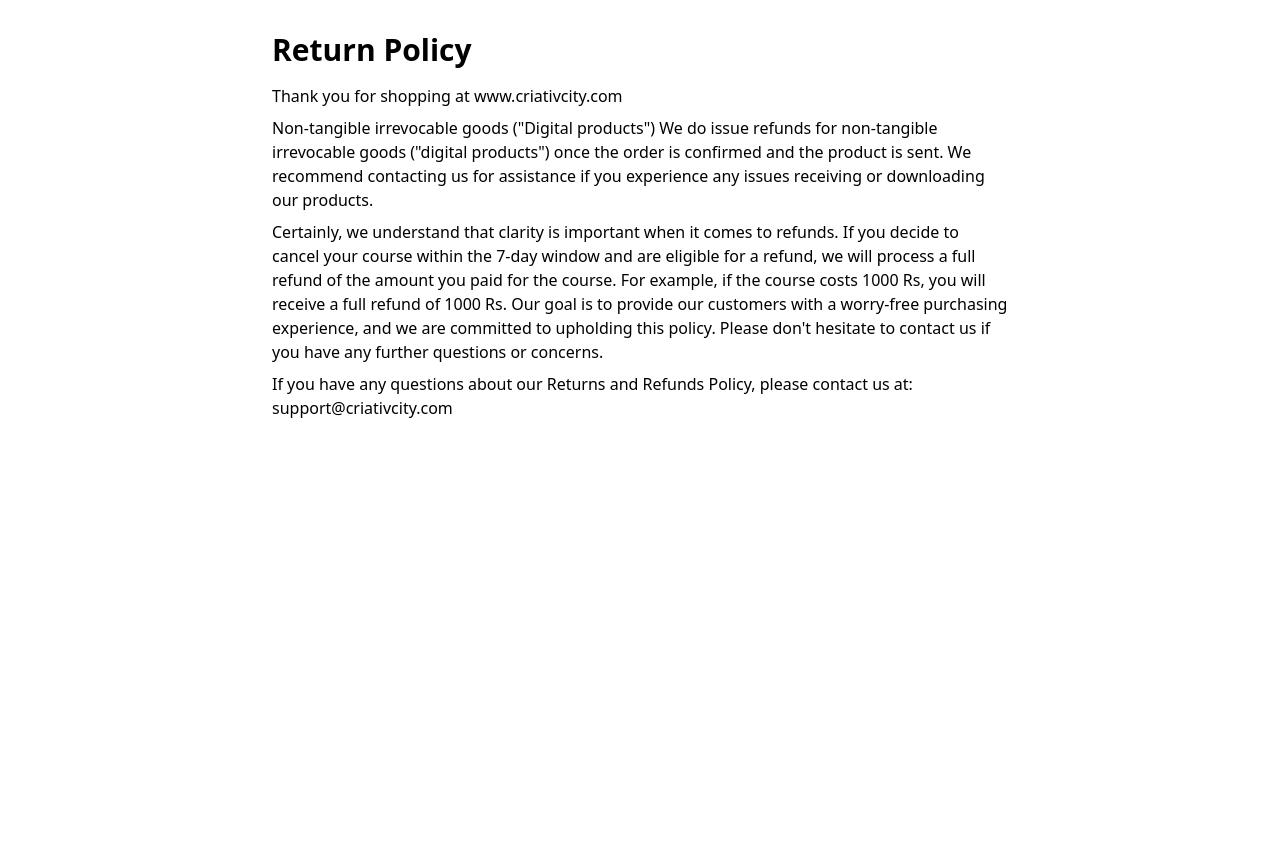
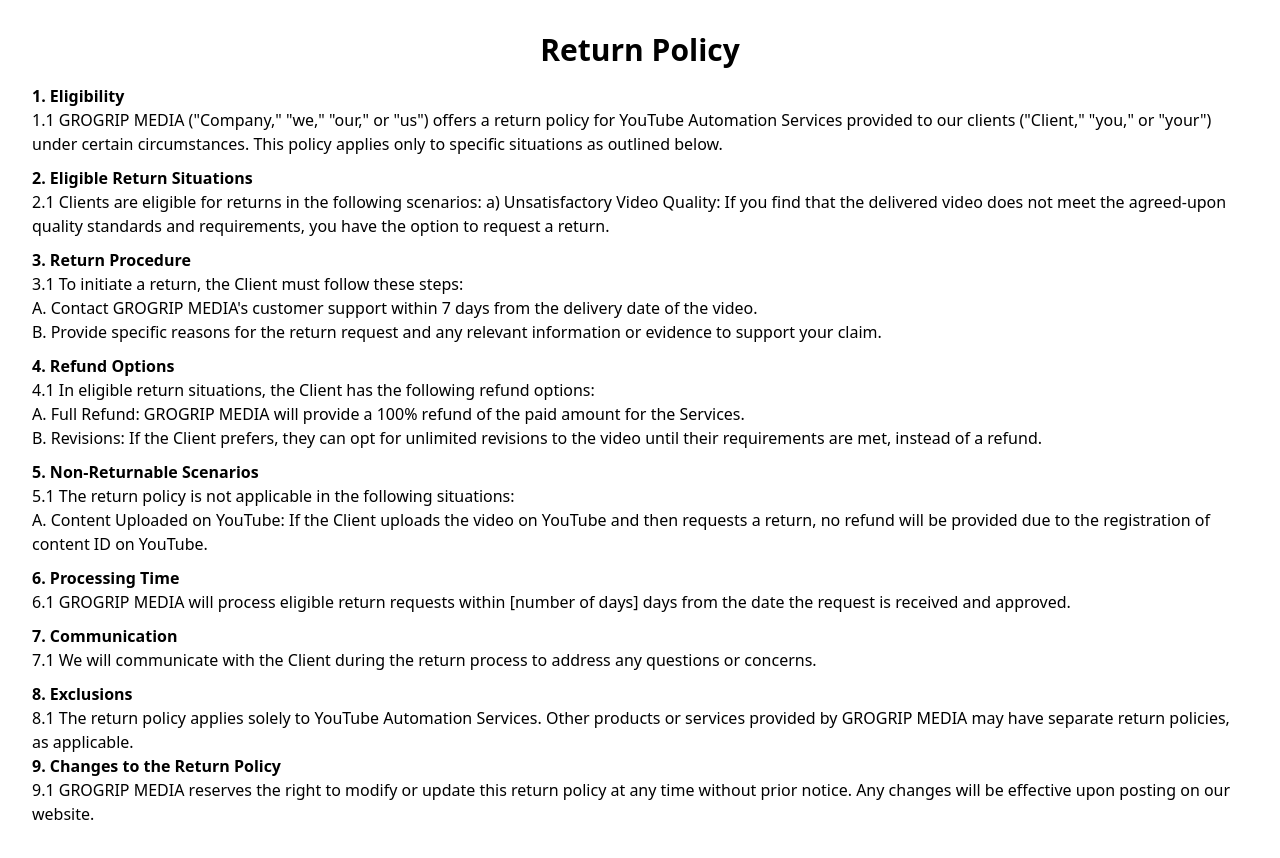
Before and after one commit to raj-bhai/grogrip, a Next.js app: page /returnPolicy in a window 1280 px wide. Before the commit the page ends 800 px from the top, so only its background shows below. Built offline with nearby package versions, Linux system fonts and the light colour scheme.

Commit message:
return-policy

```diff
--- a/pages/returnPolicy/index.js
+++ b/pages/returnPolicy/index.js
@@ -7,30 +7,91 @@
         <div className="flex flex-col items-center h-screen" style={{ height: "100vh" }} >
             <Head>
                 <title>Return Policy</title>
-                <meta name="description" content="Criativcity Return Policy" />
+                <meta name="description" content="Grogrip Return Policy" />
                 {/* Other meta tags */}
             </Head>
-            <div className="max-w-3xl w-full px-4 py-8">
+            <div className="max-w-full w-full flex flex-col items-center px-8 py-8 ">
                 <h1 className="text-3xl font-bold mb-4">Return Policy</h1>
-                <p className="mb-2">
-                    Thank you for shopping at www.criativcity.com
-                </p>
-                <p className="mb-2">
-                    Non-tangible irrevocable goods (&quot;Digital products&quot;)
-                    We do issue refunds for non-tangible irrevocable goods (&quot;digital products&quot;) once the order is confirmed and the
-                    product is sent.
-                    We recommend contacting us for assistance if you experience any issues receiving or downloading our products.
-                </p>
-                <p className="mb-2">
-                    Certainly, we understand that clarity is important when it comes to refunds. If you decide to cancel your course within
-                    the 7-day window and are eligible for a refund, we will process a full refund of the amount you paid for the course.
-                    For example, if the course costs 1000 Rs, you will receive a full refund of 1000 Rs. Our goal is to provide our
-                    customers with a worry-free purchasing experience, and we are committed to upholding this policy. Please don&apos;t hesitate
-                    to contact us if you have any further questions or concerns.
-                </p>
-                <p className="mb-2">
-                    If you have any questions about our Returns and Refunds Policy, please contact us at: support@criativcity.com
-                </p>
+
+                <div className=" w-full mb-[10px] " >
+                    <p className=" font-bold " >1. Eligibility</p>
+                    <p>
+                        1.1 GROGRIP MEDIA ("Company," "we," "our," or "us") offers a return policy for YouTube Automation Services provided to our clients ("Client," "you," or "your") under certain circumstances. This policy applies only to specific situations as outlined below.
+                    </p>
+                </div>
+
+                <div className=" w-full mb-[10px] " >
+                    <p className=" font-bold " >2. Eligible Return Situations</p>
+                    <p>
+                        2.1 Clients are eligible for returns in the following scenarios: a) Unsatisfactory Video Quality: If you find that the delivered video does not meet the agreed-upon quality standards and requirements, you have the option to request a return.
+                    </p>
+                </div>
+
+
+                <div className=" w-full mb-[10px] " >
+                    <p className=" font-bold " >3. Return Procedure</p>
+                    <p>
+                        3.1 To initiate a return, the Client must follow these steps:
+                    </p>
+                    <p>
+                        A. Contact GROGRIP MEDIA's customer support within 7 days from the delivery date of the video.
+                    </p>
+                    <p>
+                        B. Provide specific reasons for the return request and any relevant information or evidence to support your claim.
+                    </p>
+                </div>
+
+                <div className=" w-full mb-[10px] " >
+                    <p className=" font-bold " >4. Refund Options</p>
+                    <p>
+                        4.1 In eligible return situations, the Client has the following refund options:
+                    </p>
+                    <p>
+                        A. Full Refund: GROGRIP MEDIA will provide a 100% refund of the paid amount for the Services.
+                    </p>
+                    <p>
+                        B. Revisions: If the Client prefers, they can opt for unlimited revisions to the video until their requirements are met, instead of a refund.
+                    </p>
+                </div>
+
+                <div className=" w-full mb-[10px] " >
+                    <p className=" font-bold " >5. Non-Returnable Scenarios</p>
+                    <p>
+                        5.1 The return policy is not applicable in the following situations:
+                    </p>
+                    <p>
+                        A. Content Uploaded on YouTube: If the Client uploads the video on YouTube and then requests a return, no refund will be provided due to the registration of content ID on YouTube.
+                    </p>
+                </div>
+
+                <div className=" w-full mb-[10px] " >
+                    <p className=" font-bold " >6. Processing Time</p>
+                    <p>
+                        6.1 GROGRIP MEDIA will process eligible return requests within [number of days] days from the date the request is received and approved.
+                    </p>
+                </div>
+
+                <div className=" w-full mb-[10px] " >
+                    <p className=" font-bold " >7. Communication</p>
+                    <p>
+                        7.1 We will communicate with the Client during the return process to address any questions or concerns.
+                    </p>
+                </div>
+
+                <div>
+                    <p className=" font-bold " >8. Exclusions</p>
+                    <p>
+                        8.1 The return policy applies solely to YouTube Automation Services. Other products or services provided by GROGRIP MEDIA may have separate return policies, as applicable.
+                    </p>
+                </div>
+
+                <div>
+                    <p className=" font-bold " >9. Changes to the Return Policy</p>
+                    <p>
+                        9.1 GROGRIP MEDIA reserves the right to modify or update this return policy at any time without prior notice. Any changes will be effective upon posting on our website.
+                    </p>
+                </div>
+
             </div>
         </div>
     );
```
Also changed, not shown: 1 other file (tests, documents, lock files or other folders).
